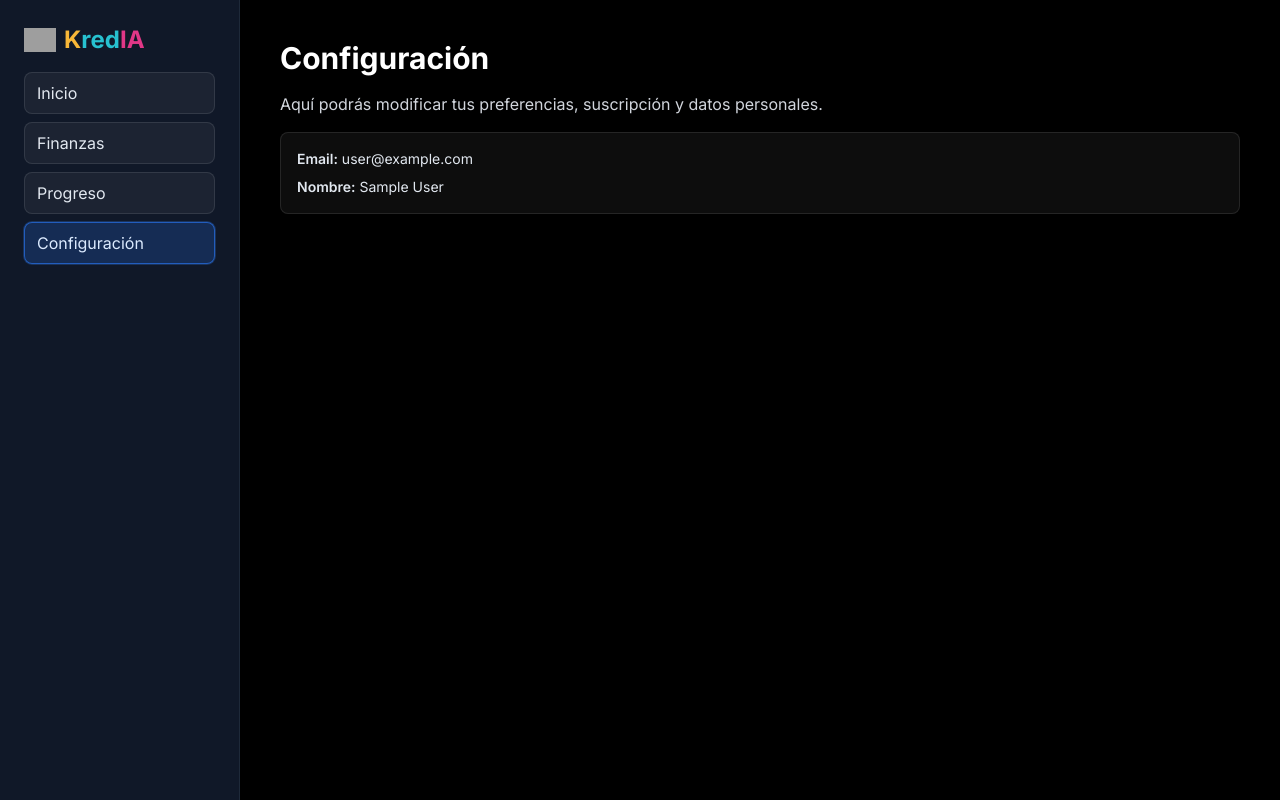
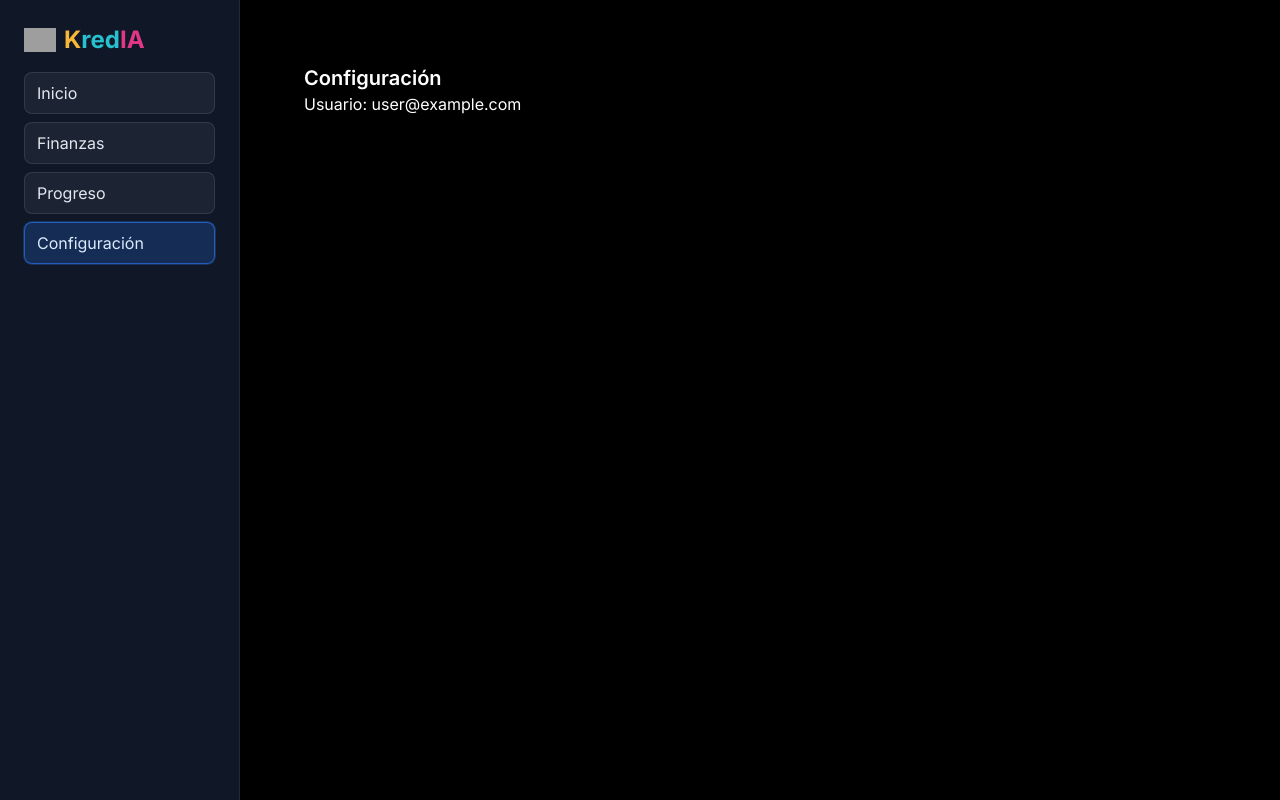
Before and after one commit to winner2026/kredia-app, a Next.js app: page /dashboard/configuracion in a window 1280 px wide. Built offline with nearby package versions, Linux system fonts and the light colour scheme; no server answers; sample sign-in values are in the browser's storage; grey boxes are pictures that could not be loaded.

Commit message:
Fix: server-only configuracion page (remove useSession SSR error)

```diff
--- a/app/dashboard/configuracion/page.tsx
+++ b/app/dashboard/configuracion/page.tsx
@@ -1,30 +1,19 @@
 export const dynamic = "force-dynamic";
 
+import { auth } from "@/lib/auth";
 import { redirect } from "next/navigation";
-import { auth } from "@/lib/auth";
 
 export default async function ConfiguracionPage() {
   const session = await auth();
-  if (!session?.user) {
+
+  if (!session) {
     redirect("/login");
   }
 
-  const { email, name } = session.user;
-
   return (
-    <div className="space-y-4">
-      <h1 className="text-3xl font-bold">Configuración</h1>
-      <p className="mt-4 text-gray-300">
-        Aquí podrás modificar tus preferencias, suscripción y datos personales.
-      </p>
-      <div className="rounded-lg border border-white/10 bg-white/5 p-4 text-sm text-slate-200 space-y-2">
-        <p>
-          <span className="font-semibold">Email:</span> {email ?? "—"}
-        </p>
-        <p>
-          <span className="font-semibold">Nombre:</span> {name ?? "—"}
-        </p>
-      </div>
+    <div className="p-6">
+      <h1 className="text-xl font-semibold">Configuración</h1>
+      <p>Usuario: {session.user.email}</p>
     </div>
   );
 }
```
